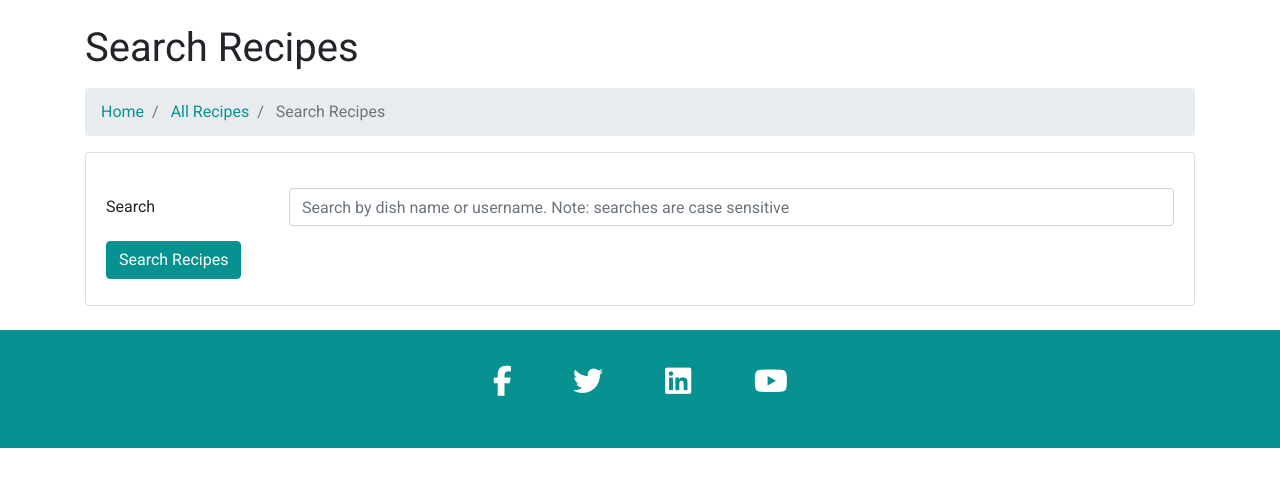
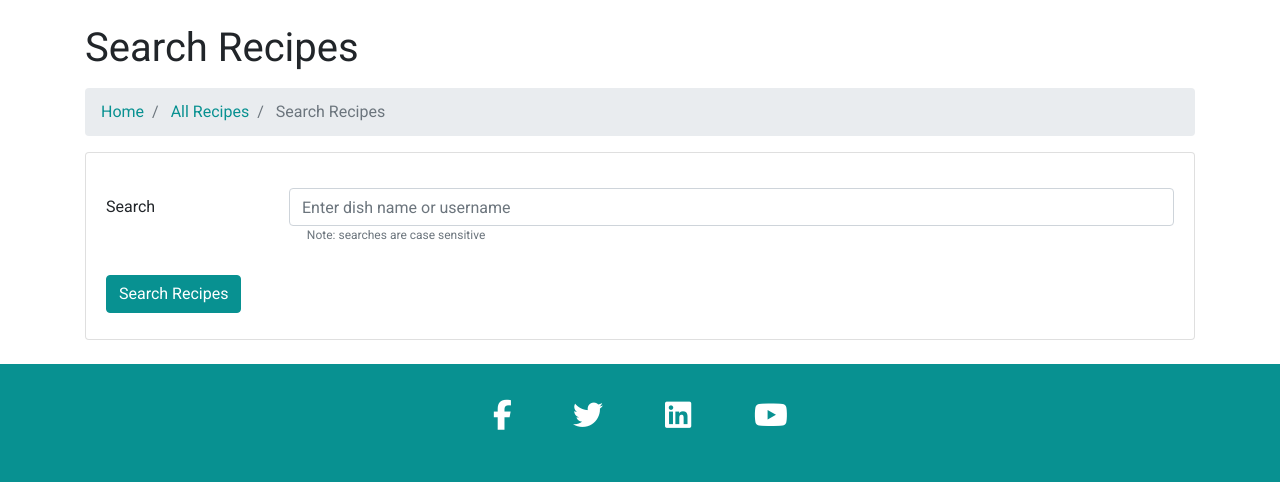
Before and after one commit to davidjbuchanan/MS3-lockdown, a Flask app: page /search_recipes in a window 1280 px wide. Shown: the part 56-540 px from the top of the page. Run offline with Flask 2, Linux system fonts and the light colour scheme; some libraries are stand-ins or nearby versions.

Commit message:
placeholder edited and legend added with reduced font size

```diff
--- a/static/css/style.css
+++ b/static/css/style.css
@@ -212,6 +212,12 @@ body {
 #top-field {
     padding-top: 0px;
 }
+
+.recipe-hr {
+    background-color: #089191;
+    height: 1.5px;
+}
+
 /*navbar adaptions for 'add recipe' page*/
 @media (min-width:300px) and (max-width:496px) {
     .nav-spacer {
@@ -277,7 +283,7 @@ body {
     padding-left: 0px;
 }
 
-.recipe-hr {
-    background-color: #089191;
-    height: 1.5px;
+/*search bar input legend*/
+.text-muted {
+    font-size: 12px;
 }
--- a/templates/search_recipes.html
+++ b/templates/search_recipes.html
@@ -25,7 +25,8 @@
                 <div class="form-group row">
                     <label for="users_search_input" class="col-sm-2 col-form-label">Search</label>
                     <div class="col-sm-10">
-                        <input type="text" class="form-control" id="users_search_input" name="users_search_input" placeholder="Search by dish name or username. Note: searches are case sensitive">
+                        <input type="text" class="form-control" id="users_search_input" name="users_search_input" placeholder="Enter dish name or username">
+                        <p class="text-muted">&nbsp;&nbsp;&nbsp;&nbsp;&nbsp;&nbsp;Note: searches are case sensitive</p>
                     </div>
                 </div>
     			<div class="form-group row">
```
